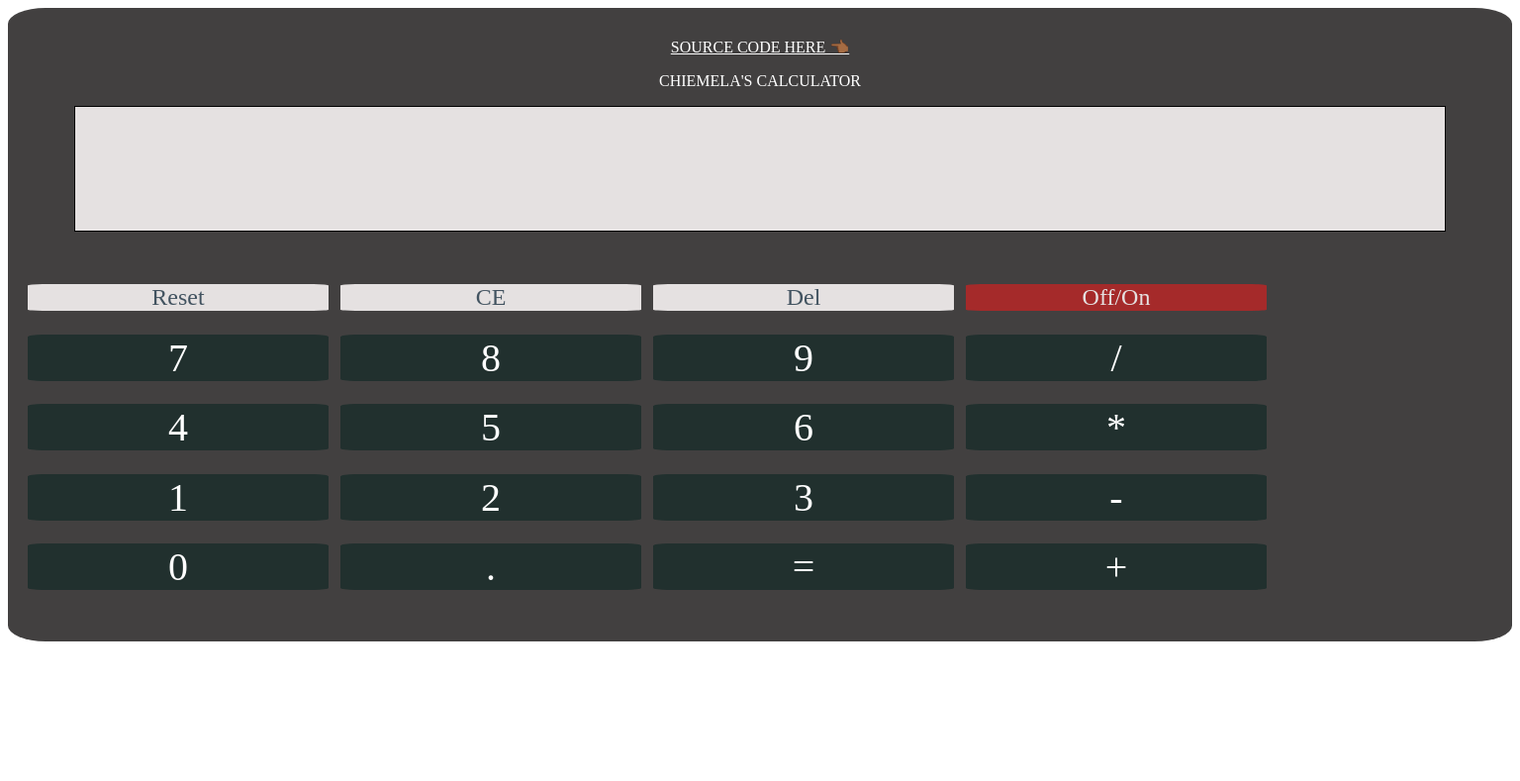
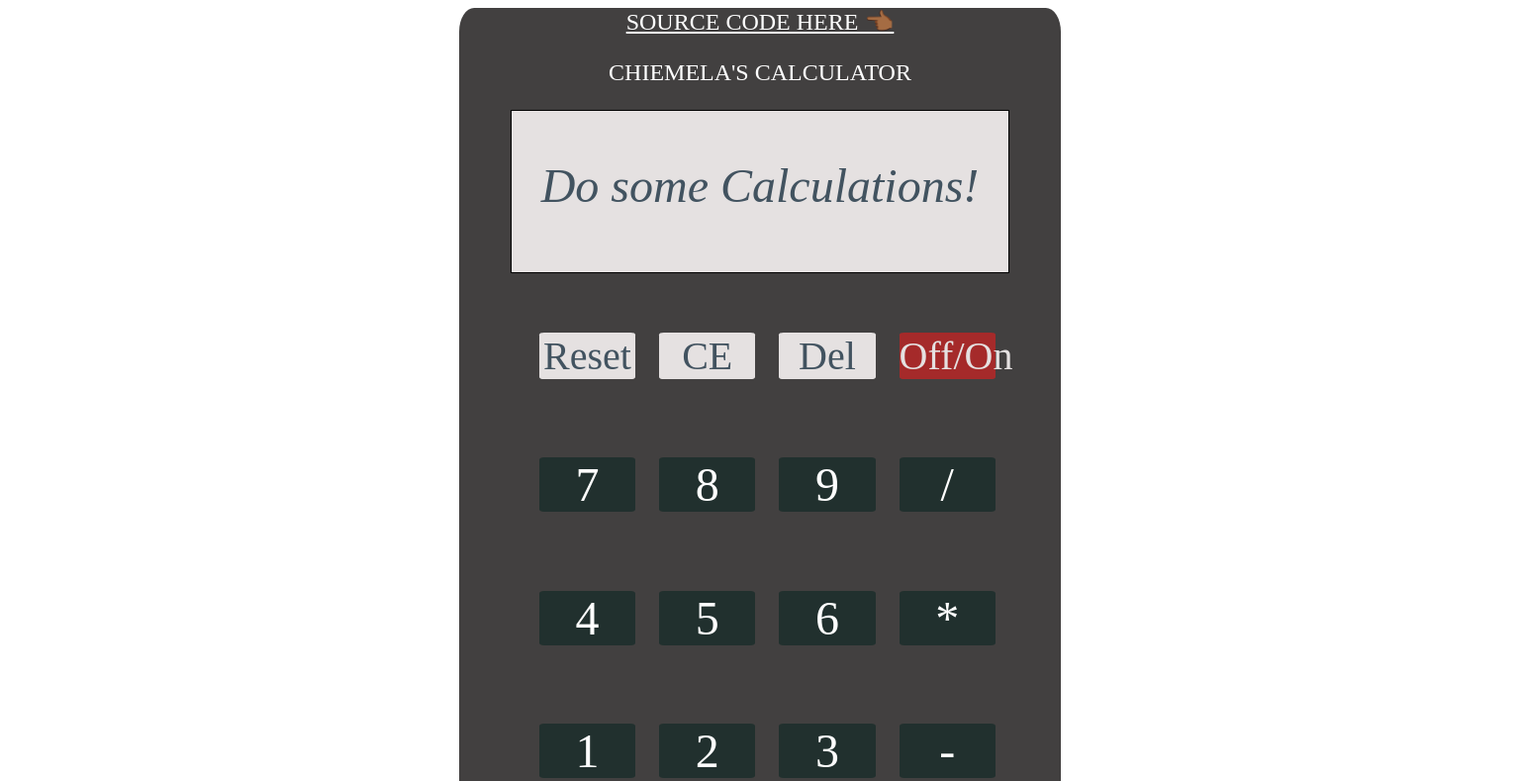
Before and after one commit to chiemelaumeh/calculator_VanillaJS, a website built with webpack: page index.html in a window 1536 px wide. Shown: the top 789 px of the page at 99% size. Built offline with nearby package versions, Linux system fonts and the light colour scheme.

Commit message:
breakpoints

```diff
--- a/index.html
+++ b/index.html
@@ -15,7 +15,7 @@
   <div id='container' class='container'>
      <a href="https://github.com/chiemelaumeh/calculator_VanillaJS" target='_blank' class='tag'>SOURCE CODE HERE 👈🏾 </a>
   <p class='tag'>CHIEMELA'S CALCULATOR</p>
-    <input id='screen' disabled class='screen screenBg'/>
+    <input id='screen' placeholder='Do some Calculations!' disabled class='screen screenBg'/>
 
 
 
--- a/src/index.css
+++ b/src/index.css
@@ -1,3 +1,11 @@
+:root {
+  .screenBg {
+    background-color: #e5e1e1;
+  }
+  .offScreenBg {
+    background-color: #425360;
+  }
+}
 .container {
   align-self: center;
   height: 80vh;
@@ -11,7 +19,11 @@
   padding: 0px 0px;
   background-color: rgb(66, 64, 64);
 }
-
+input::placeholder {
+  font-size: 2rem;
+  color: #425360;
+  text-align: center;
+}
 
 .screen,
 .offScreenBg {
@@ -22,7 +34,7 @@
   flex-grow: 0.55;
   font-size: 2.5rem;
   text-align: right;
-  /* background-color: #e5e1e1; */
+  background-color: #e5e1e1;
   color: #425360;
   font-style: italic;
 
@@ -35,7 +47,6 @@
   background-color: #425360;
 }
 .tag {
-
   color: #fff;
   /* margin-bottom: 1rem; */
   padding: 0;
@@ -47,7 +58,7 @@ ul {
   display: flex;
   list-style: none;
   flex-wrap: wrap;
-  gap: 0.75rem;
+  gap: 0.8rem;
 }
 
 ul li {
@@ -70,7 +81,118 @@ ul li {
 .off {
   background-color: brown;
   color: #e5e1e1;
+}
+
+@media screen and (min-width: 768px) {
+  .container {
+    width: 80%;
+    height: 100vh;
+  }
+
+  ul {
+    width: 90%;
+    gap: 1.5rem;
+  }
+
+  ul li {
+    font-size: 4rem;
+  }
+  .funBtn {
+    font-size: 2rem;
+  }
+
+  .tag {
+    font-size: 1.5rem;
+  }
+  input::placeholder {
+    font-size: 3rem;
+  }
+}
+
+@media screen and (min-width: 1024px) {
+  .container {
+    width: 80%;
+    align-self: center;
+    height: 100vh;
 
 
+  }
 
+  ul {
+    width: 80%;
+    height: 50%;
+
+    gap: 2.5rem;
+  }
+
+  ul li {
+    font-size: 6rem;
+
+
+  }
+  .funBtn {
+
+    font-size: 3.5rem;
+
+  }
+
+  .tag {
+
+    font-size: 2rem;
+  }
+  input::placeholder {
+    font-size: 5rem;
+
+  }
 }
+@media screen and (min-width: 1440px) {
+  .container {
+    width: 40%;
+    align-self: center;
+    height: 100%;
+
+
+  }
+  .screen,
+  .offScreenBg {
+    /* all: unset; */
+    border: 1px solid black;
+    padding: 0.1rem 0.5rem;
+    width: 80%;
+    height: 10rem;
+    flex-grow: 0.55;
+    font-size: 2rem;
+    text-align: right;
+    background-color: #e5e1e1;
+    color: #425360;
+    font-style: italic;
+
+    margin-bottom: 1rem;
+  }
+  ul {
+    width: 80%;
+    height: 40rem;
+
+    gap: 1.5rem;
+  }
+
+  ul li {
+    font-size: 3rem;
+
+
+  }
+  .funBtn {
+
+    font-size: 2.5rem;
+
+  }
+
+  .tag {
+
+    font-size: 1.5rem;
+  }
+  input::placeholder {
+    font-size: 3rem;
+
+  }
+}
```
